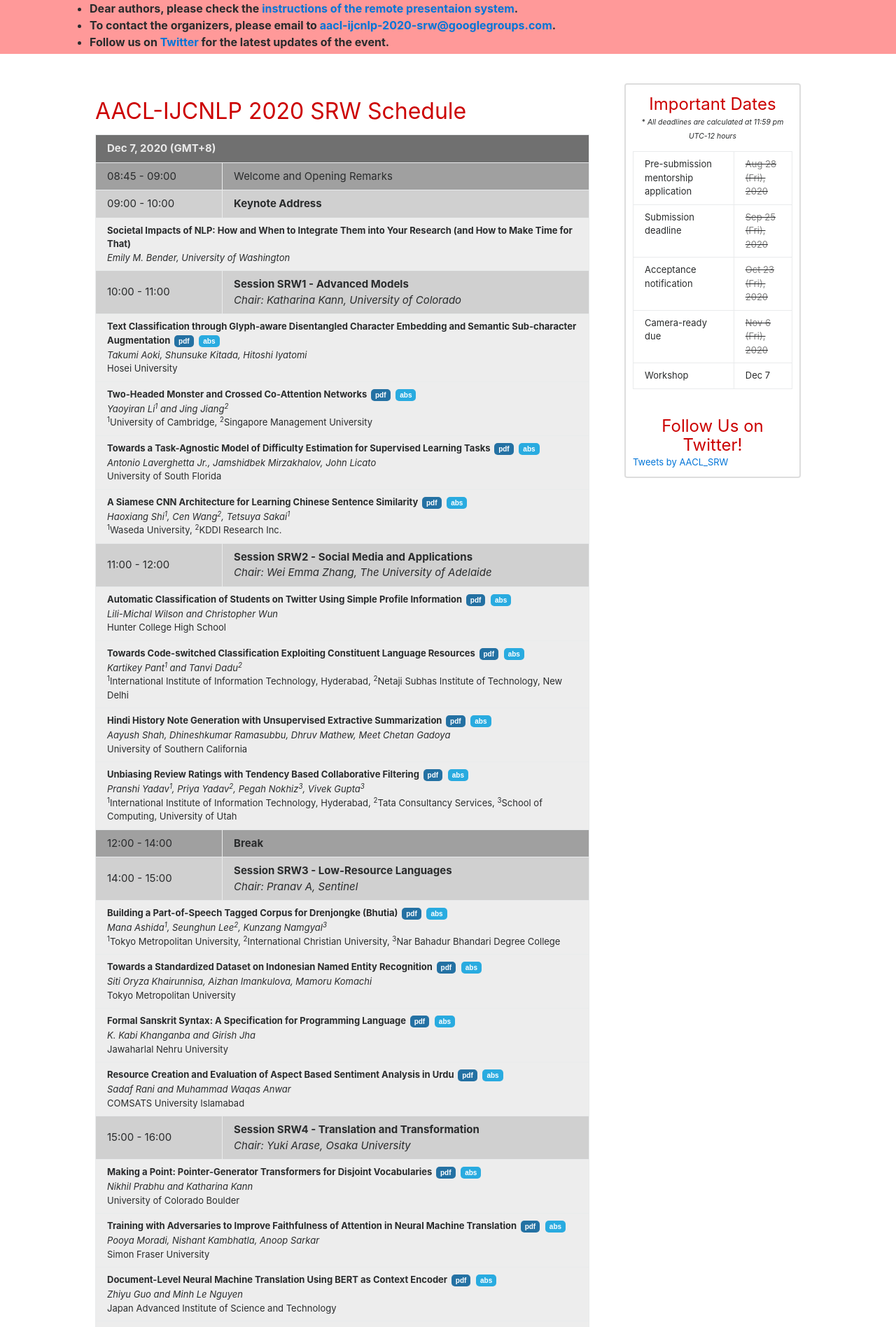
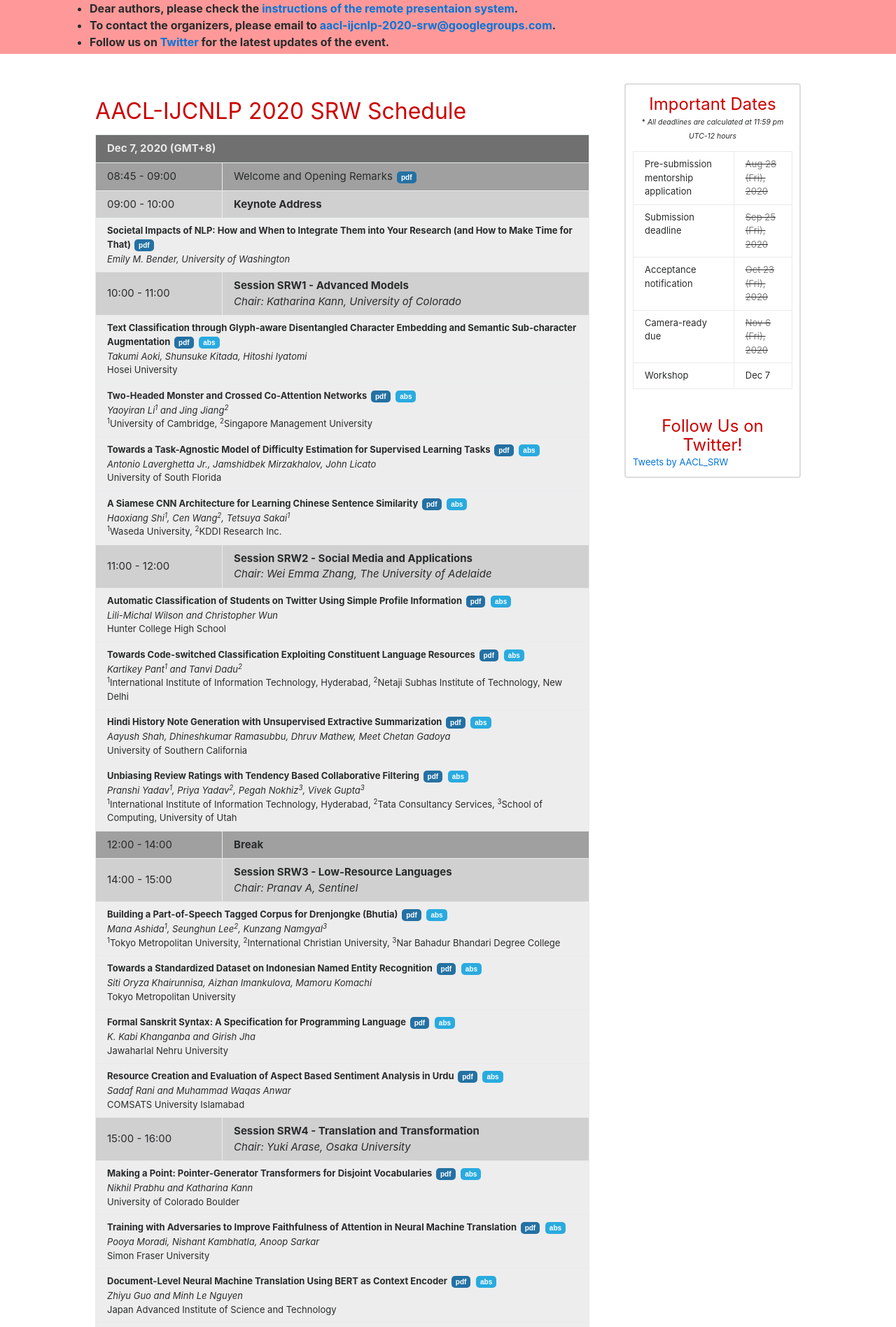
Before and after one commit to aacl2023-srw/aacl2023-srw.github.io, a Jekyll site: the page built from schedule.md, in a window 1280 px wide. Shown: the part 589-2485 px from the top of the page at 70% size. Built offline with Jekyll 4.4.1, drawn with Linux system fonts in a browser that asks for light colours; comment, search, counter and statistics services are not loaded.

Commit message:
add slides of opening remarks & keynote session

```diff
--- a/schedule.md
+++ b/schedule.md
@@ -32,7 +32,9 @@ input {
 
 <tr bgcolor="#a0a0a0">
   <td> 08:45 - 09:00 </td>
-  <td> Welcome and Opening Remarks </td>
+  <td> Welcome and Opening Remarks
+  <form action="{{ site.baseurl }}/pdfs/opening_remarks_aacl2020srw.pdf" style='display: inline;'> <input class='pdf_input' type='submit' value='pdf' /> </form>
+  </td>
 </tr>
 
 <tr bgcolor="#d0d0d0">
@@ -42,7 +44,9 @@ input {
 
 <tr bgcolor="#ededed">
   <td colspan="2" style="font-size: small;">
-  <b>Societal Impacts of NLP: How and When to Integrate Them into Your Research (and How to Make Time for That) </b> <br>
+  <b>Societal Impacts of NLP: How and When to Integrate Them into Your Research (and How to Make Time for That) </b>
+  <form action="{{ site.baseurl }}/pdfs/Bender-AACL-SRW-2020.pdf" style='display: inline;'> <input class='pdf_input' type='submit' value='pdf' /> </form>
+  <br>
   <i>Emily M. Bender, University of Washington</i>
   </td>
 </tr>
```
Also changed, not shown: 2 other files.
